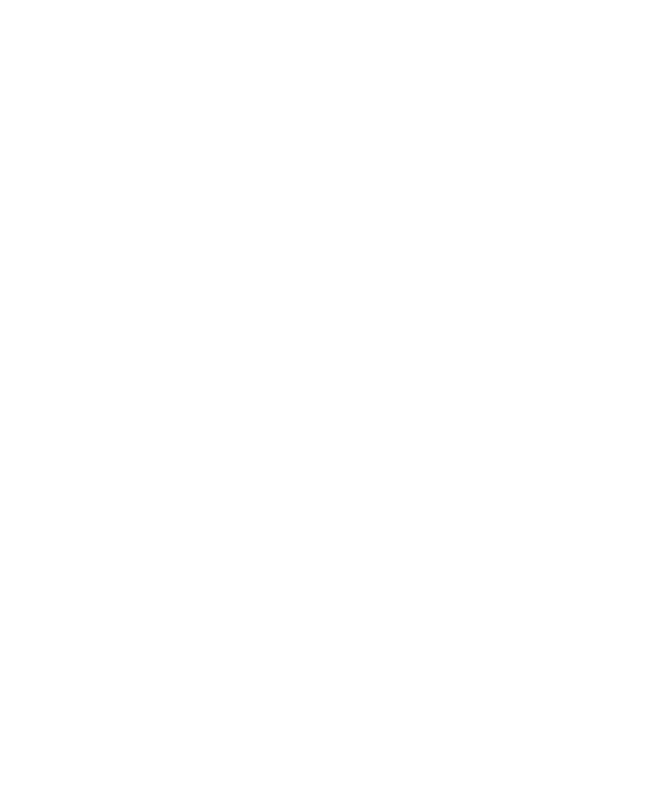
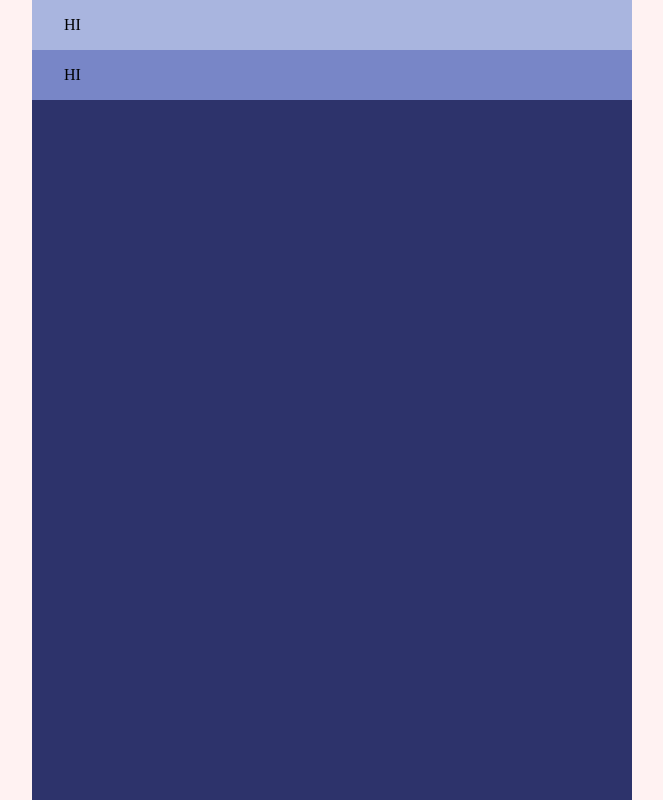
Before and after one commit to ShermanPI/real-time-chat, a plain HTML site: page client/index.html in a window 1280 px wide. Shown: the whole page, without its empty margins (308-971 px from the left). Drawn offline with Linux system fonts and the light colour scheme.

Commit message:
add initial HTML structure, CSS styles, and empty JavaScript file for chat application

```diff
--- a/client/index.html
+++ b/client/index.html
@@ -4,8 +4,18 @@
     <meta charset="UTF-8">
     <meta name="viewport" content="width=device-width, initial-scale=1.0">
     <title>Chat</title>
+    <link rel="stylesheet" href="style.css">
 </head>
 <body>
-
+    <main>
+        <div class="chat-container">
+            <div class="message">
+                HI
+            </div>
+            <div class="message">
+                HI
+            </div>
+        </div>
+    </main>
 </body>
 </html>
--- /dev/null
+++ b/client/style.css
@@ -0,0 +1,40 @@
+* {
+    padding: 0;
+    margin: 0;
+    box-sizing: 0;
+}
+
+body{
+    background-color: #FFF2F2;
+}
+
+img {
+    max-width: 1005;
+}
+
+p {
+    font-size: 1rem;
+    font-size: clamp(1rem, 0.95rem + 0.25vw, 1.25rem);
+}
+
+.chat-container{
+    display: flex;
+    flex-direction: column;
+    height: 100vh;
+    width: 100%;
+    max-width: 600px;
+    margin: auto;
+    background-color: #2D336B;
+}
+
+.message{
+    padding: 1rem 2rem;
+}
+
+.chat-container .message:nth-child(odd){
+    background-color:  #A9B5DF;
+}
+
+.chat-container .message:nth-child(even){
+    background-color:  #7886C7;
+}
```
Also changed, not shown: client/index.js (added), 1 other file.
